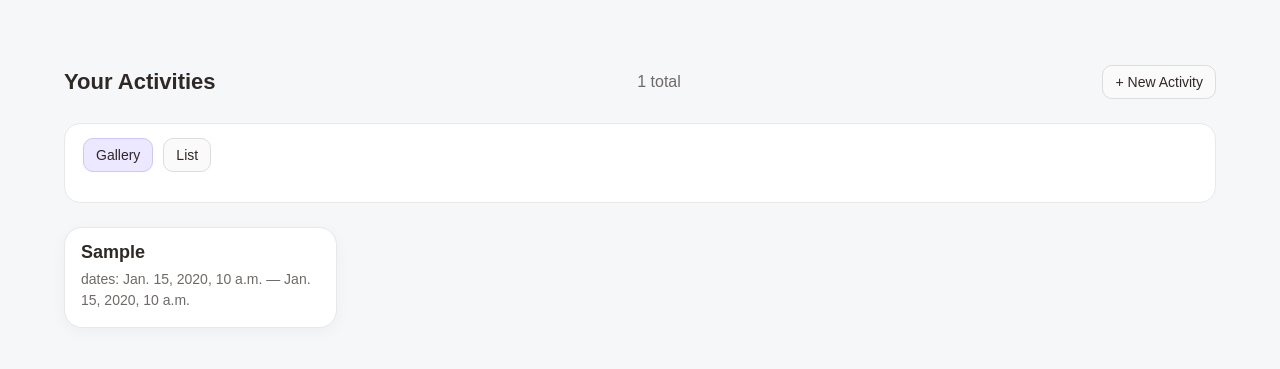
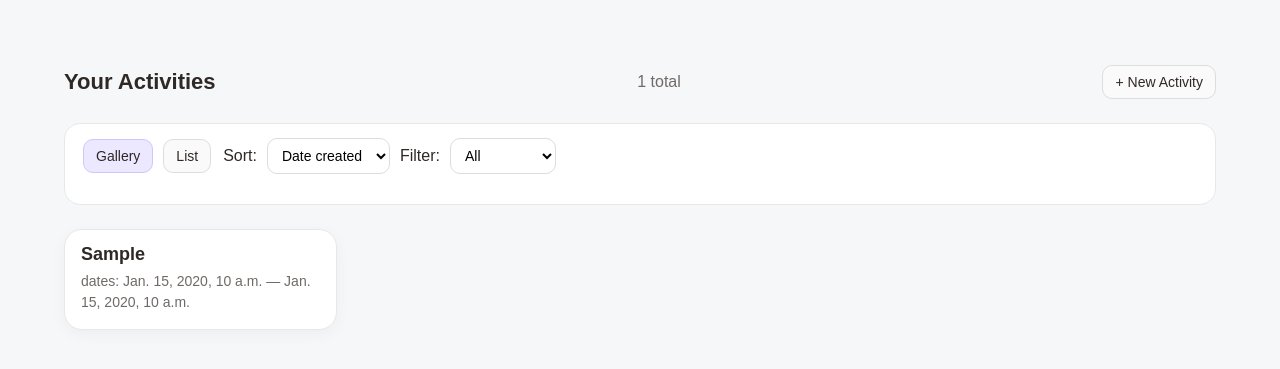
Before and after one commit to ljbrown4/cs412, a Django app: page /project/destination/1/activities in a window 1280 px wide. Shown: the part 39-408 px from the top of the page. Run offline with Django 5.2, Linux system fonts and the light colour scheme; a user stored in the database is signed in; tables that the repository leaves empty hold one stand-in row (values such as "Sample post"); grey boxes marked "Sample" are stand-in pictures.

Commit message:
manual updates computer broken

```diff
--- a/project/templates/project/activities.html
+++ b/project/templates/project/activities.html
@@ -16,12 +16,30 @@
         <form method="get" class="toolbar-form">
             <div class="toolbar-left">
                 <a class="toolbar-button {% if current_view == 'gallery' %}active-button{% endif %}"
-                    href="?view=gallery">
+                    href="?view=gallery&sort={{ current_sort }}&filter={{ current_filter }}">
                     Gallery</a>
 
                 <a class="toolbar-button {% if current_view == 'list' %}active-button{% endif %}"
-                    href="?view=list">
+                    href="?view=list&sort={{ current_sort }}&filter={{ current_filter }}">
                     List</a>
+            </div>
+            <div class="toolbar-right">
+                <input type="hidden" name="view" value="{{ current_view }}">
+
+                <label for="sort">Sort:</label>
+                <select name="sort" id="sort" class="toolbar-select" onchange="this.form.submit()">
+                    <option value="created" {% if current_sort == 'created' %}selected{% endif %}>Date created</option>
+                    <option value="start" {% if current_sort == 'start' %}selected{% endif %}>Arrival date</option>
+                </select>
+
+                <label for="filter">Filter:</label>
+                <select name="filter" id="filter" class="toolbar-select" onchange="this.form.submit()">
+                    <option value="all" {% if current_filter == 'all' %}selected{% endif %}>All</option>
+                    <!-- travel date -->
+                     <option value="passed" {% if current_filter == 'passed' %}selected{% endif %}>Past</option>
+                     <option value="upcoming" {% if current_filter == 'upcoming' %}selected{% endif %}>Upcoming</option>
+
+                </select>
             </div>
         </form>
     </section>
```
